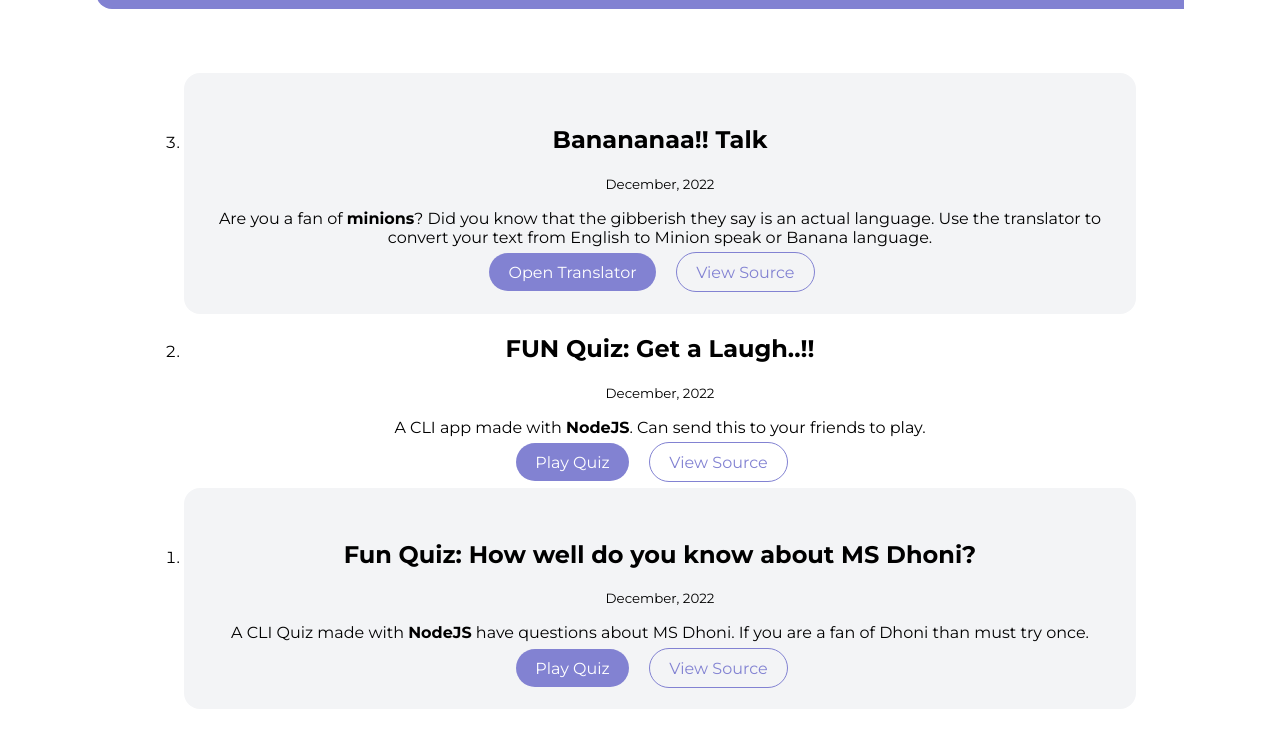
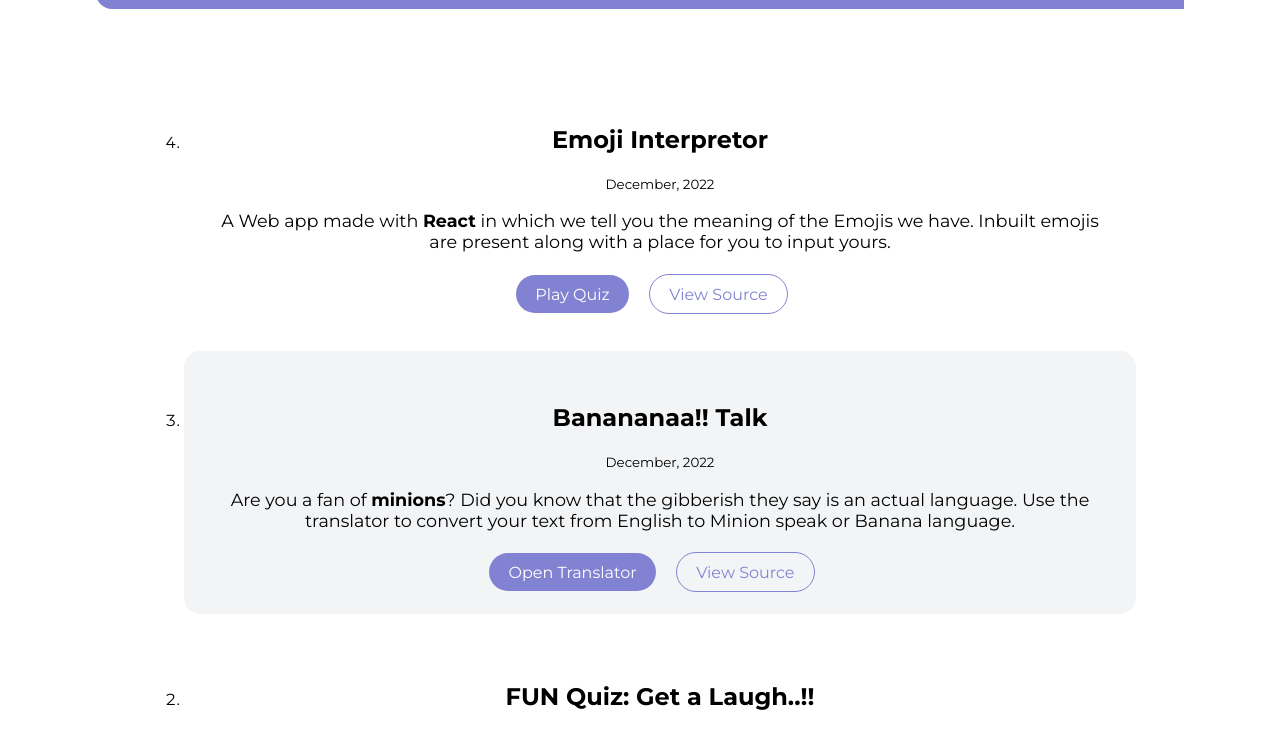
Before and after one commit to praveen12kumar/Praveenkumar-Portfolio, a plain HTML site: page projects.html in a window 1280 px wide. Shown: the part 71-800 px from the top of the page. Drawn offline with Linux system fonts and the light colour scheme.

Commit message:
feat: 2 more projects

```diff
--- a/CSS/style.css
+++ b/CSS/style.css
@@ -176,6 +176,10 @@ hr {
   font-size: .9rem;
 }
 
+.white-section{
+  margin-top: 50px;
+}
+
 
 /** footers **/
 
--- a/projects.html
+++ b/projects.html
@@ -35,25 +35,34 @@
     <section class="section">
       <div class="container">
         <ol reversed>
+          <li class="section">
+            <h2>Emoji Interpretor</h2>
+            <small>December, 2022</small>
+            <p class="para">A Web app made with <strong>React</strong> in  which we tell you the meaning of the Emojis we have. Inbuilt emojis are present along with a place for you to input yours.</p>
+            <a class=" link link-primary" href="https://5xf27h.csb.app/">Play Quiz</a>
+            <a class="link link-secondary" href="https://github.com/praveen12kumar/InsideOutApp">View Source</a>
+          </li>
+
           <li class=" section ow">
             <h2>Banananaa!! Talk</h2>
             <small>December, 2022</small>
-            <p>Are you a fan of <strong>minions</strong>? Did you know that the gibberish they say is an actual language. Use the translator to convert your text from English to Minion speak or Banana language.</p>
+            <p class="para">Are you a fan of <strong>minions</strong>? Did you know that the gibberish they say is an actual language. Use the translator to convert your text from English to Minion speak or Banana language.</p>
             <a class=" link link-primary" href="https://thunderous-froyo-10c9ab.netlify.app/">Open Translator</a>
             <a class="link link-secondary" href="https://github.com/praveen12kumar/Banana-app">View Source</a>
           </li>
 
-          <li>
+          <li class="section">
             <h2>FUN Quiz: Get a Laugh..!!</h2>
             <small>December, 2022</small>
-            <p>A CLI app made with <strong>NodeJS</strong>. Can send this to your friends to play.</p>
+            <p class="para">A CLI app made with <strong>NodeJS</strong>. Can send this to your friends to play.</p>
             <a class="link link-primary" href="https://replit.com/@praveen12kumar/MK1-FunQuiz?v=1" >Play Quiz</a>
             <a class="link link-secondary" href="https://github.com/praveen12kumar/mk2-fun-Quiz/blob/main/funQuiz.js">View Source</a>
           </li>
-          <li class=" section ow">
+
+          <li class="section ow">
             <h2>Fun Quiz: How well do you know about MS Dhoni?</h2>
             <small>December, 2022</small>
-            <p>A CLI Quiz made with <strong>NodeJS</strong> have questions about MS Dhoni. If you are a fan of Dhoni than must try once.</p>
+            <p class="para">A CLI Quiz made with <strong>NodeJS</strong> have questions about MS Dhoni. If you are a fan of Dhoni than must try once.</p>
             <a class=" link link-primary" href="https://replit.com/@praveen12kumar/MSD-quiz?v=1">Play Quiz</a>
             <a class="link link-secondary" href="https://github.com/praveen12kumar/mk01-Quiz/blob/main/msdquiz.js">View Source</a>
           </li>
```
